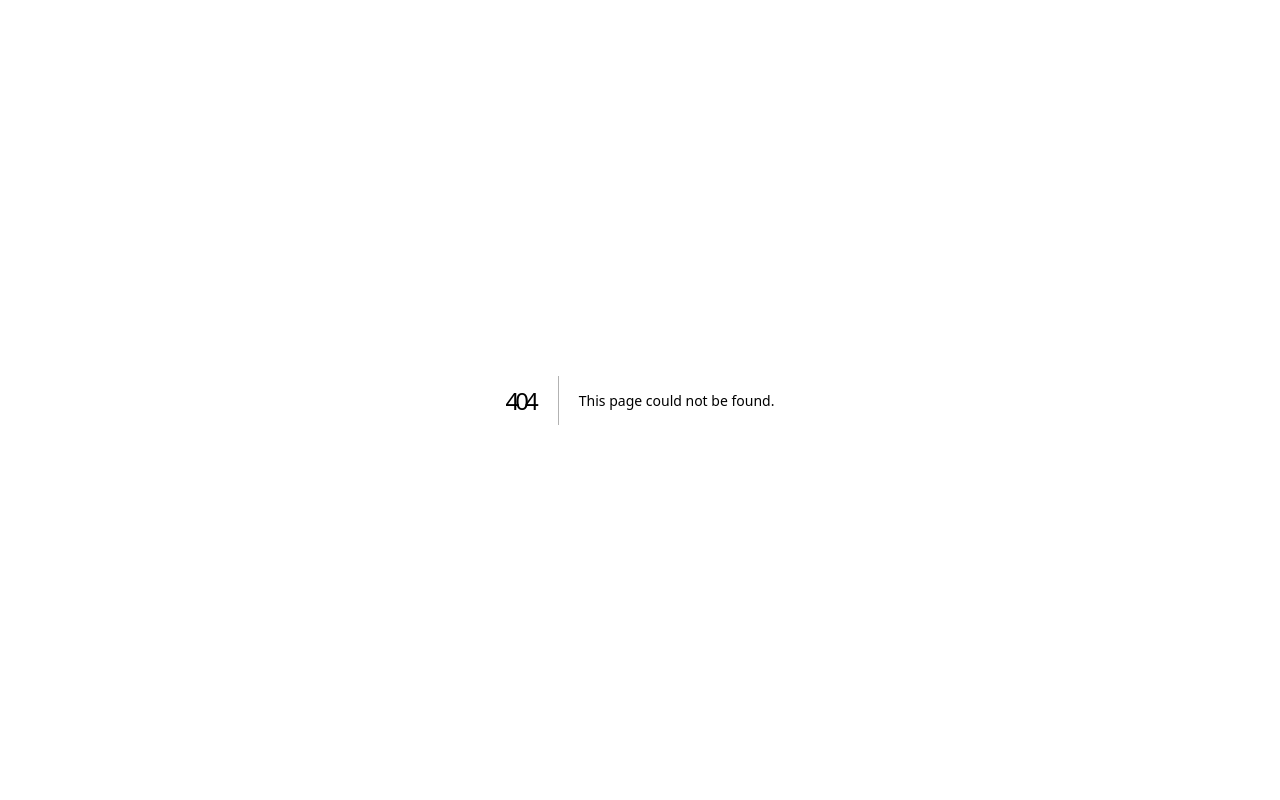
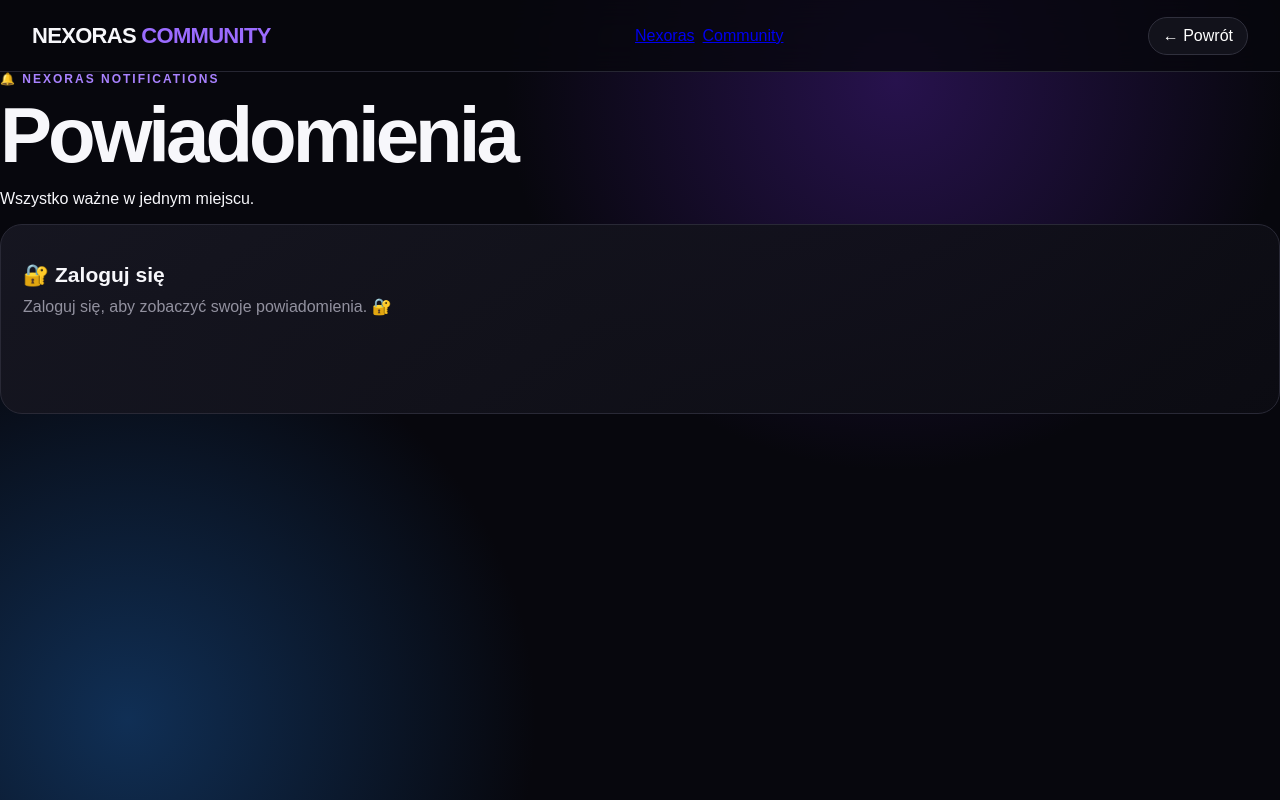
Before and after one commit to radekkarc1-crypto/Nexoras-Comunity, a Next.js app: page /notifications in a window 1280 px wide. Before the commit this address had no page. Built offline with nearby package versions, Linux system fonts and the light colour scheme; no server answers.

Commit message:
Add notifications center

```diff
--- /dev/null
+++ b/app/notifications/page.js
@@ -0,0 +1,53 @@
+"use client";
+
+import { useEffect, useState } from "react";
+import { getSupabaseBrowser } from "../../lib/supabase-browser";
+
+export default function NotificationsPage() {
+  const [items, setItems] = useState([]);
+  const [loading, setLoading] = useState(true);
+  const [message, setMessage] = useState("");
+
+  async function load() {
+    setLoading(true);
+    try {
+      const supabase = getSupabaseBrowser();
+      const { data: { user } } = await supabase.auth.getUser();
+      if (!user) {
+        setMessage("Zaloguj się, aby zobaczyć swoje powiadomienia. 🔐");
+        setItems([]);
+        return;
+      }
+      const { data, error } = await supabase
+        .from("notifications")
+        .select("id,type,title,message,read_at,created_at")
+        .order("created_at", { ascending: false });
+      if (error) throw error;
+      setItems(data || []);
+      setMessage("");
+    } catch (error) {
+      setMessage(`⚠️ ${error.message || "Nie udało się pobrać powiadomień."}`);
+    } finally {
+      setLoading(false);
+    }
+  }
+
+  useEffect(() => { load(); }, []);
+
+  async function markRead(id) {
+    const supabase = getSupabaseBrowser();
+    const { error } = await supabase.from("notifications").update({ read_at: new Date().toISOString() }).eq("id", id);
+    if (!error) setItems(current => current.map(item => item.id === id ? { ...item, read_at: new Date().toISOString() } : item));
+  }
+
+  async function markAllRead() {
+    const supabase = getSupabaseBrowser();
+    const { data: { user } } = await supabase.auth.getUser();
+    if (!user) return;
+    const now = new Date().toISOString();
+    const { error } = await supabase.from("notifications").update({ read_at: now }).eq("user_id", user.id).is("read_at", null);
+    if (!error) setItems(current => current.map(item => ({ ...item, read_at: item.read_at || now })));
+  }
+
+  return <main className="shell"><header className="topbar"><div className="logo">NEXORAS <span>COMMUNITY</span></div><nav className="nav"><a href="/">Nexoras</a><a href="/community">Community</a></nav><a className="profile" href="/">← Powrót</a></header><section className="notesPage"><div className="kicker">🔔 NEXORAS NOTIFICATIONS</div><div style={{display:"flex",justifyContent:"space-between",gap:12,alignItems:"center",flexWrap:"wrap"}}><div><h1>Powiadomienia</h1><p>Wszystko ważne w jednym miejscu.</p></div>{items.some(item => !item.read_at) && <button onClick={markAllRead}>✓ Oznacz wszystkie</button>}</div>{loading ? <p>Ładowanie powiadomień... 🛰️</p> : message ? <div className="card"><h2>🔐 Zaloguj się</h2><p>{message}</p></div> : !items.length ? <div className="card"><h2>📭 Pusto!</h2><p>Nie masz jeszcze żadnych powiadomień.</p></div> : <div className="ideaList">{items.map(item => <article key={item.id} className="idea" style={{opacity:item.read_at?0.65:1}}><div><b>{item.title}</b>{item.message && <p>{item.message}</p>}<small>{new Date(item.created_at).toLocaleString("pl-PL")}</small></div>{!item.read_at && <button onClick={() => markRead(item.id)}>✓ Przeczytane</button>}</article>)}</div>}</section></main>;
+}
```
